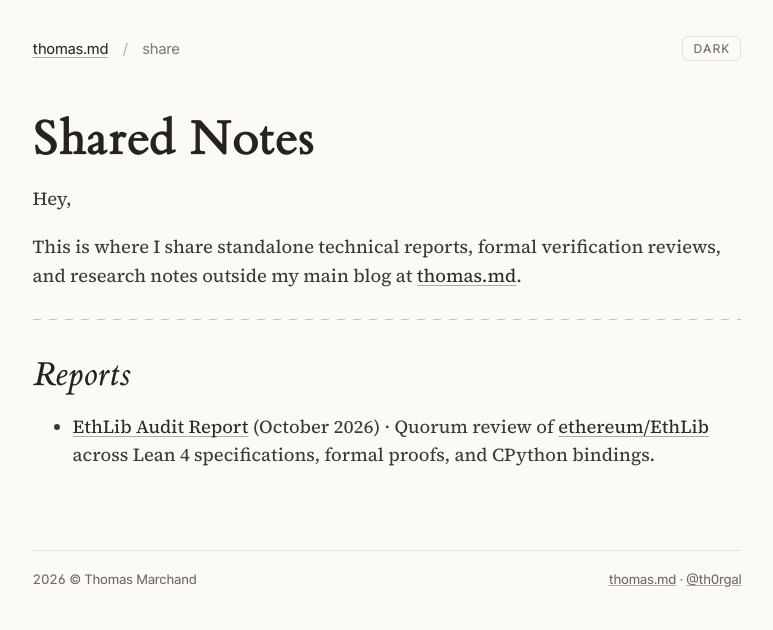
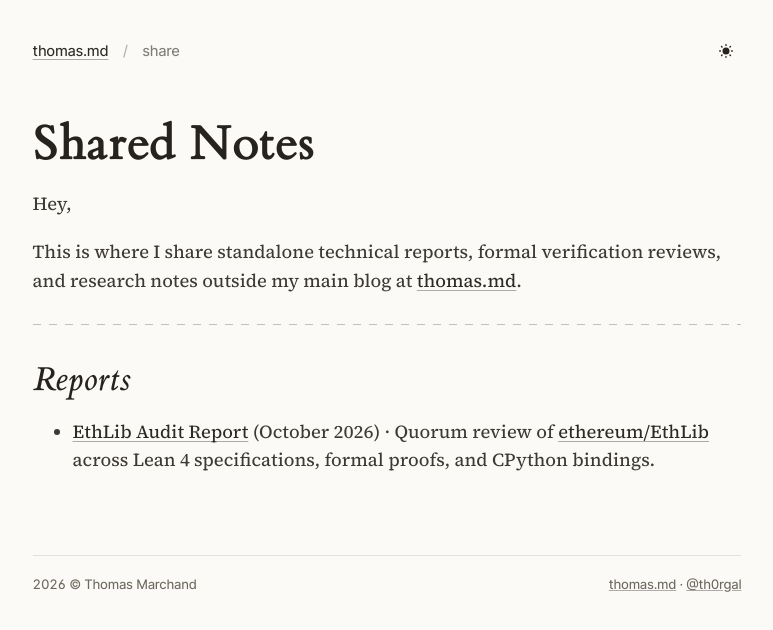
Before and after one commit to Th0rgal/share.thomas.md, a Next.js app: page / in a window 1280 px wide. Shown: the top 630 px of the page, without its empty margins (253-1026 px from the left). Built offline with nearby package versions, Linux system fonts and the light colour scheme.

Commit message:
style: use exact thomas.md sun/moon icon for theme switch

```diff
--- a/app/components/SiteNav.tsx
+++ b/app/components/SiteNav.tsx
@@ -48,9 +48,36 @@ export default function SiteNav() {
         type="button"
         onClick={toggleTheme}
         className="theme-btn"
-        aria-label="Toggle color theme"
+        aria-label="Toggle Dark Mode"
       >
-        {dark ? 'Light' : 'Dark'}
+        {dark ? (
+          <svg
+            fill="currentColor"
+            viewBox="2 2 20 20"
+            stroke="currentColor"
+            height="14"
+          >
+            <path
+              strokeLinecap="round"
+              strokeLinejoin="round"
+              strokeWidth={2}
+              d="M20.354 15.354A9 9 0 018.646 3.646 9.003 9.003 0 0012 21a9.003 9.003 0 008.354-5.646z"
+            />
+          </svg>
+        ) : (
+          <svg
+            fill="currentColor"
+            viewBox="2 2 20 20"
+            stroke="currentColor"
+            height="14"
+          >
+            <path
+              strokeLinecap="round"
+              strokeWidth={2}
+              d="M12 3v1m0 16v1m9-9h-1M4 12H3m15.364 6.364l-.707-.707M6.343 6.343l-.707-.707m12.728 0l-.707.707M6.343 17.657l-.707.707M16 12a4 4 0 11-8 0 4 4 0 018 0z"
+            />
+          </svg>
+        )}
       </button>
     </header>
   )
--- a/styles/main.css
+++ b/styles/main.css
@@ -212,21 +212,18 @@ body {
 .theme-btn {
   appearance: none;
   background: transparent;
-  border: 1px solid var(--rule);
-  border-radius: 6px;
-  padding: 4px 10px;
-  font: inherit;
-  font-size: 0.76rem;
-  letter-spacing: 0.08em;
-  text-transform: uppercase;
-  color: var(--ink-muted);
+  border: 0;
+  padding: 0.5rem;
+  display: inline-flex;
+  align-items: center;
+  justify-content: center;
+  color: var(--ink);
   cursor: pointer;
-  transition: border-color 0.15s ease, color 0.15s ease;
+  transition: opacity 0.15s ease;
 }
 
 .theme-btn:hover {
-  border-color: var(--rule-strong);
-  color: var(--ink);
+  opacity: 0.75;
 }
 
 .is-posts {
```
